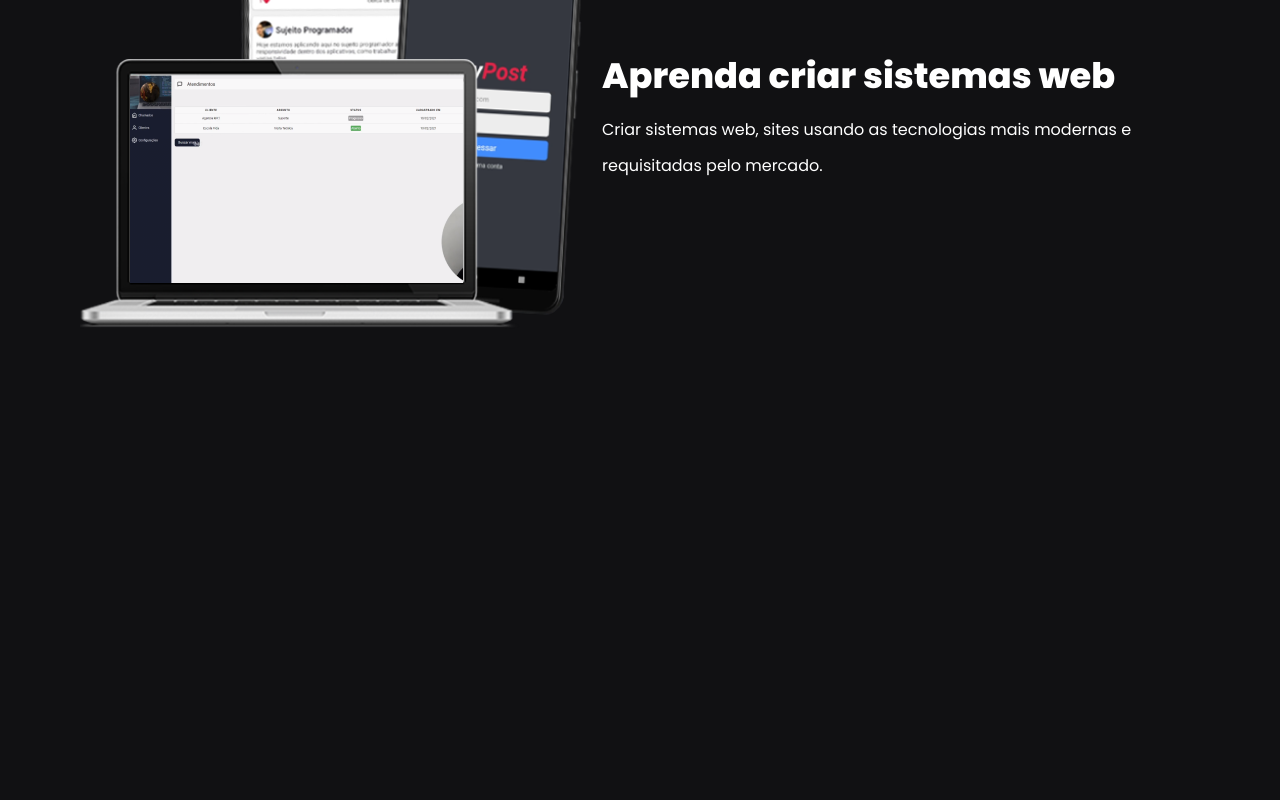
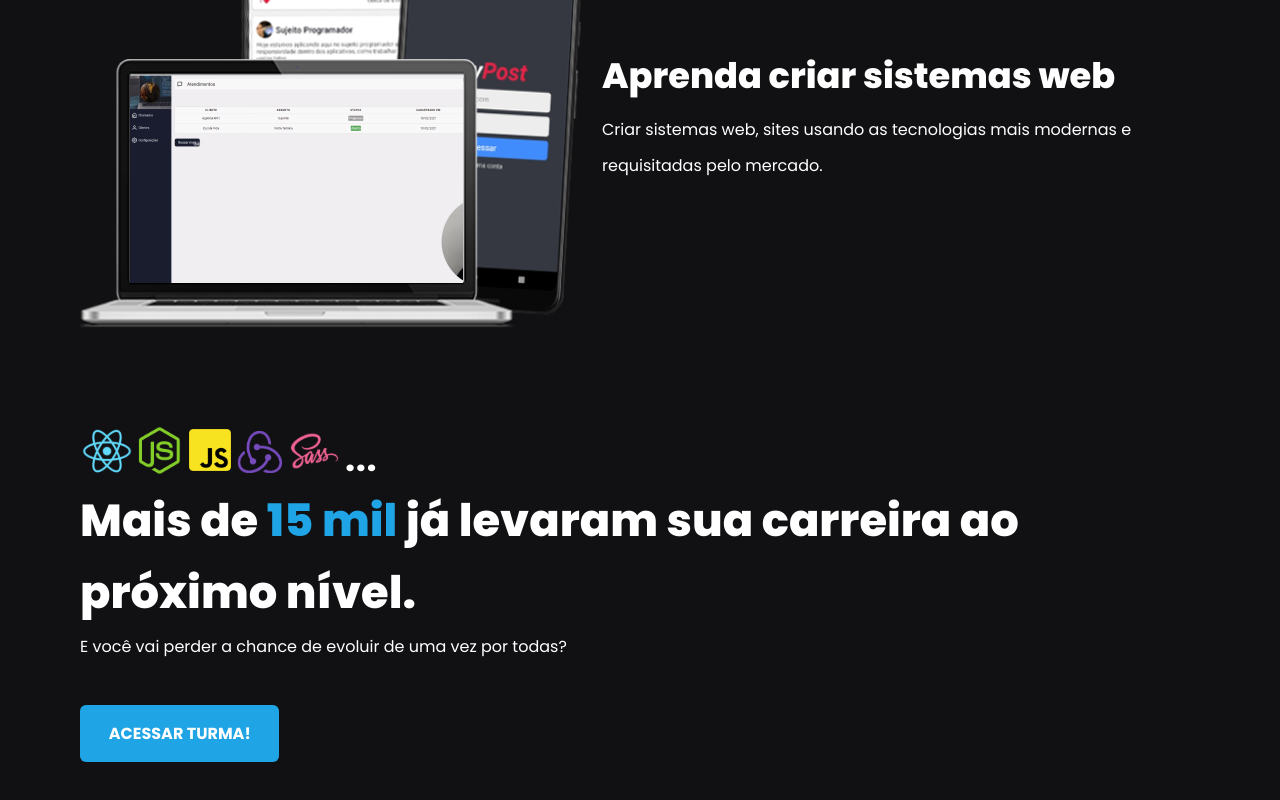
Before and after one commit to JrzenonDev/blog-next-headless-cms, a Next.js app: page / in a window 1280 px wide. Shown: the part 1697-2497 px from the top of the page. Before the commit the page ends 2114 px from the top, so only its background shows below. Built offline with nearby package versions, Linux system fonts and the light colour scheme.

Commit message:
feat: create footer

```diff
--- a/src/pages/index.tsx
+++ b/src/pages/index.tsx
@@ -1,4 +1,6 @@
 import Head from 'next/head';
+import Image from 'next/image';
+import techsImage from '../../public/images/techs.svg';
 import styles from '../styles/home.module.scss';
 
 export default function Home() {
@@ -43,6 +45,15 @@
           </section>
         </div>
 
+        <div className={styles.nextLevelContent}>
+          <Image src={techsImage} alt="Tecnologias" />
+          <h2>Mais de <span className={styles.alunos}>15 mil </span>já levaram sua carreira ao próximo nível.</h2>
+          <span>E você vai perder a chance de evoluir de uma vez por todas?</span>
+          <a>
+            <button>ACESSAR TURMA!</button>
+          </a>
+        </div>
+
       </main>
     </>
   )
--- a/src/styles/home.module.scss
+++ b/src/styles/home.module.scss
@@ -84,3 +84,42 @@
     color: var(--white);
   }
 }
+
+.nextLevelContent {
+  max-width: 1120px;
+  margin: 6rem auto;
+  display: flex;
+  align-items: flex-start;
+  justify-content: space-between;
+  flex-direction: column;
+
+  h2 {
+    font-size: 2.8rem;
+    line-height: 4.5rem;
+    font-weight: 900;
+    color: var(--white);
+
+    span {
+      font-size: 2.8rem;
+      line-height: 4.5rem;
+      font-weight: 900;
+      color: var(--blue-900);
+    }
+  }
+
+  span {
+    font-size: 1rem;
+    line-height: 2.25rem;
+    color: var(--white);
+  }
+
+  button {
+    background-color: var(--blue-900);
+    border: 0;
+    padding: 1rem 1.8rem;
+    margin-top: 2.5rem;
+    border-radius: 6px;
+    color: var(--white);
+    font-weight: bold;
+  }
+}
```
